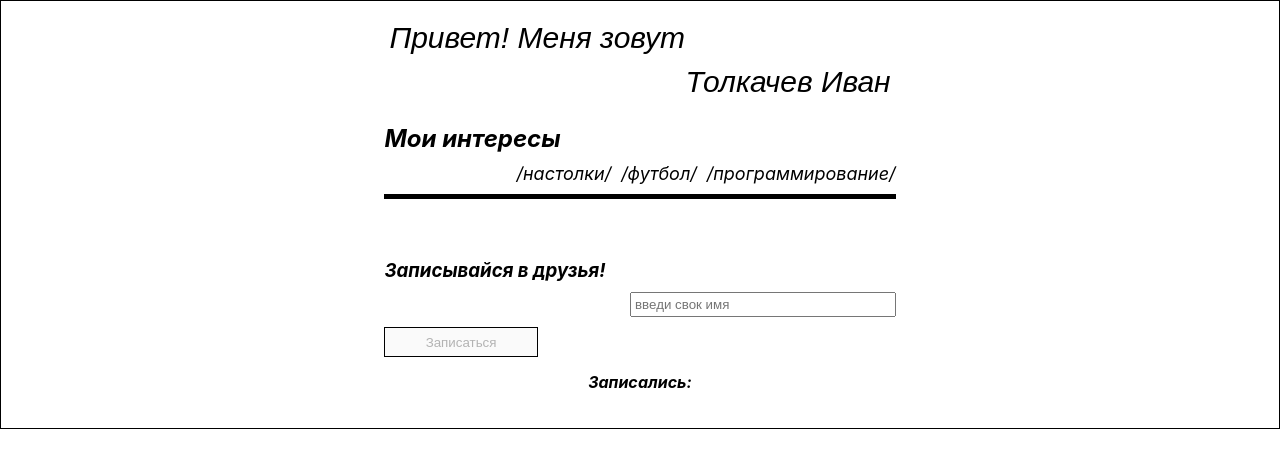
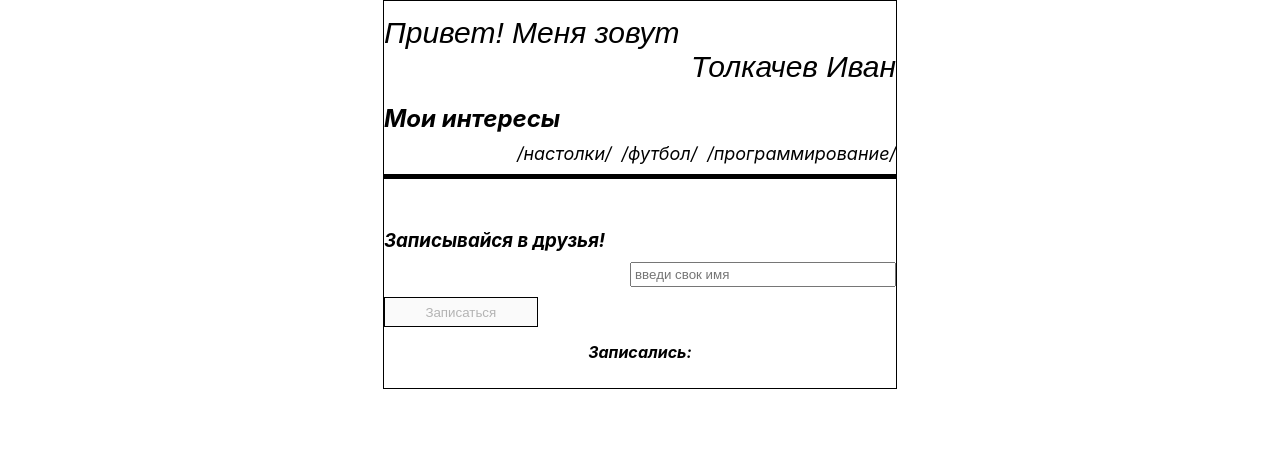
Before and after one commit to vantrey/homeWorkTasks, a React (Create React App) app: page / in a window 1280 px wide. Shown: the top 468 px of the page. Built offline with nearby package versions, Linux system fonts and the light colour scheme.

Commit message:
4th task. page-proof refactoring

```diff
--- a/src/App.module.css
+++ b/src/App.module.css
@@ -2,7 +2,8 @@
   border: thin solid;
   display: flex;
   flex-flow: column wrap;
-  justify-content: center;
-  align-items: center;
   font-style: italic;
+  width: 40%;
+  margin: 0 auto;
+
 }
--- a/src/Greetings/Greetings.jsx
+++ b/src/Greetings/Greetings.jsx
@@ -35,12 +35,10 @@ class Greetings extends React.Component {
           buttonDisable={this.props.greetings.buttonDisable}
           addGreetingsOutput={this.props.addGreetingsOutput}
         />
-        <div className={styles.outputWrapper}>
+        <div className={styles.greetingsOutputWrapper}>
           <h4 className={styles.outputTitle}>Записались:</h4>
           {greetingsOutputEl}
         </div>
-
-
       </div>
     )
   }
--- a/src/Greetings/Greetings.module.css
+++ b/src/Greetings/Greetings.module.css
@@ -1,18 +1,17 @@
 .greetingsWrapper {
   display: flex;
   flex-flow: column wrap;
-  width: 40%;
   margin-top: 30px;
-  padding: 10px;
 }
 
-.outputWrapper {
+.greetingsOutputWrapper {
   display: flex;
   flex-flow: column wrap;
   align-self: center;
-  width: 70%;
+  width: 50%;
   margin-top: 10px;
 }
+
 .outputTitle {
   margin-top: 0;
   align-self: center;
--- a/src/Interests/Interests.module.css
+++ b/src/Interests/Interests.module.css
@@ -1,8 +1,8 @@
 .interestsWrapper {
   display: flex;
   flex-flow: column wrap;
-  width: 40%;
   border-bottom: thick solid black;
+  width: 100%;
 }
 
 .interests {
--- a/src/Presentation/PresentName/PresentName.module.css
+++ b/src/Presentation/PresentName/PresentName.module.css
@@ -1,5 +1,3 @@
 .presentName {
-    display: flex;
-    justify-content: flex-end;
-    padding: 5px;
+  text-align: end;
 }
--- a/src/Presentation/PresentTemplate/PresentTemplate.module.css
+++ b/src/Presentation/PresentTemplate/PresentTemplate.module.css
@@ -1,7 +1,3 @@
 .presentTemplate {
-    display: flex;
-    flex-flow: row wrap;
-    justify-content: flex-start;
-    padding: 5px;
-    margin-top: 15px;
+  margin-top: 15px;
 }
--- a/src/Presentation/Presentation.module.css
+++ b/src/Presentation/Presentation.module.css
@@ -2,7 +2,7 @@
     display: flex;
     flex-flow: column wrap;
     justify-content: center;
-    width: 40%;
+    width: 100%;
     font-size: 30px;
     font-family: fantasy;
 }
```
Also changed, not shown: src/TolkachevProgress/TolkachevProgress.jsx (deleted, +0 -19 lines), src/TolkachevProgress/TolkachevProgress.module.css (deleted, +0 -21 lines).
